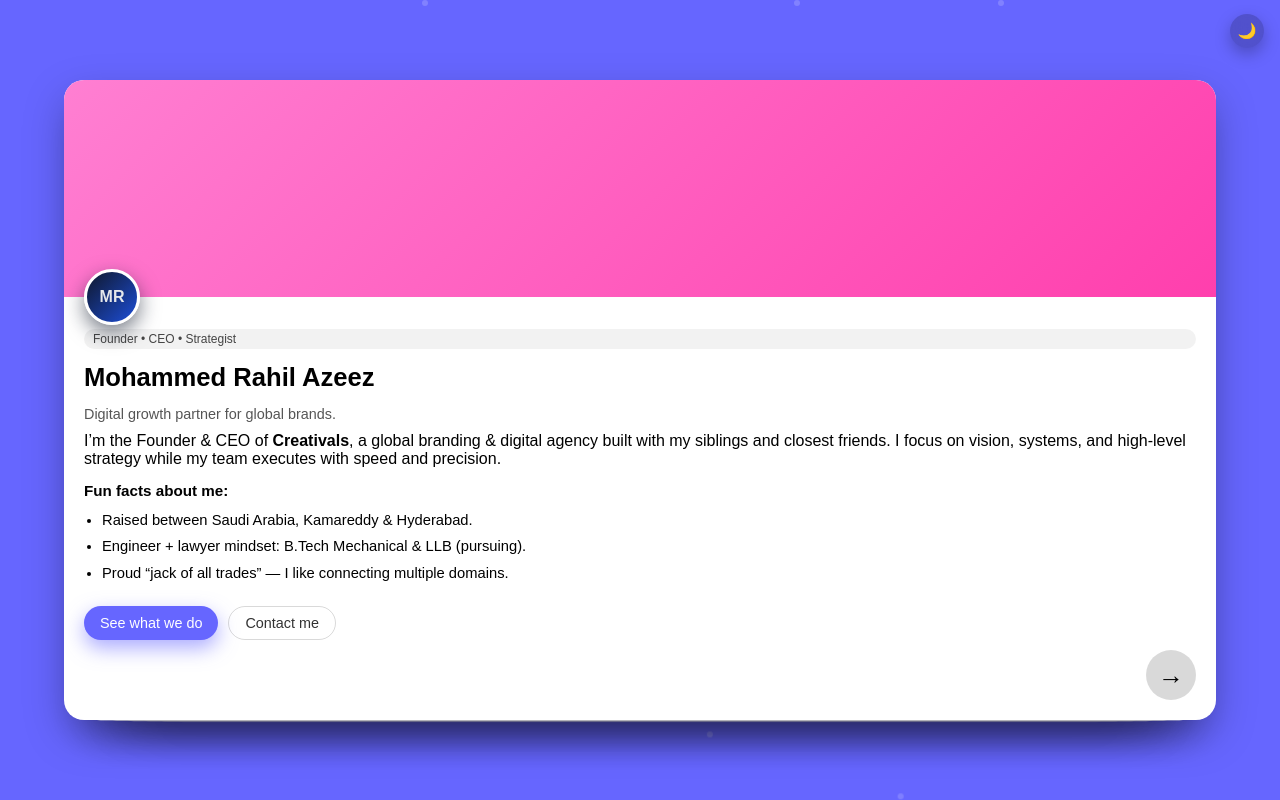
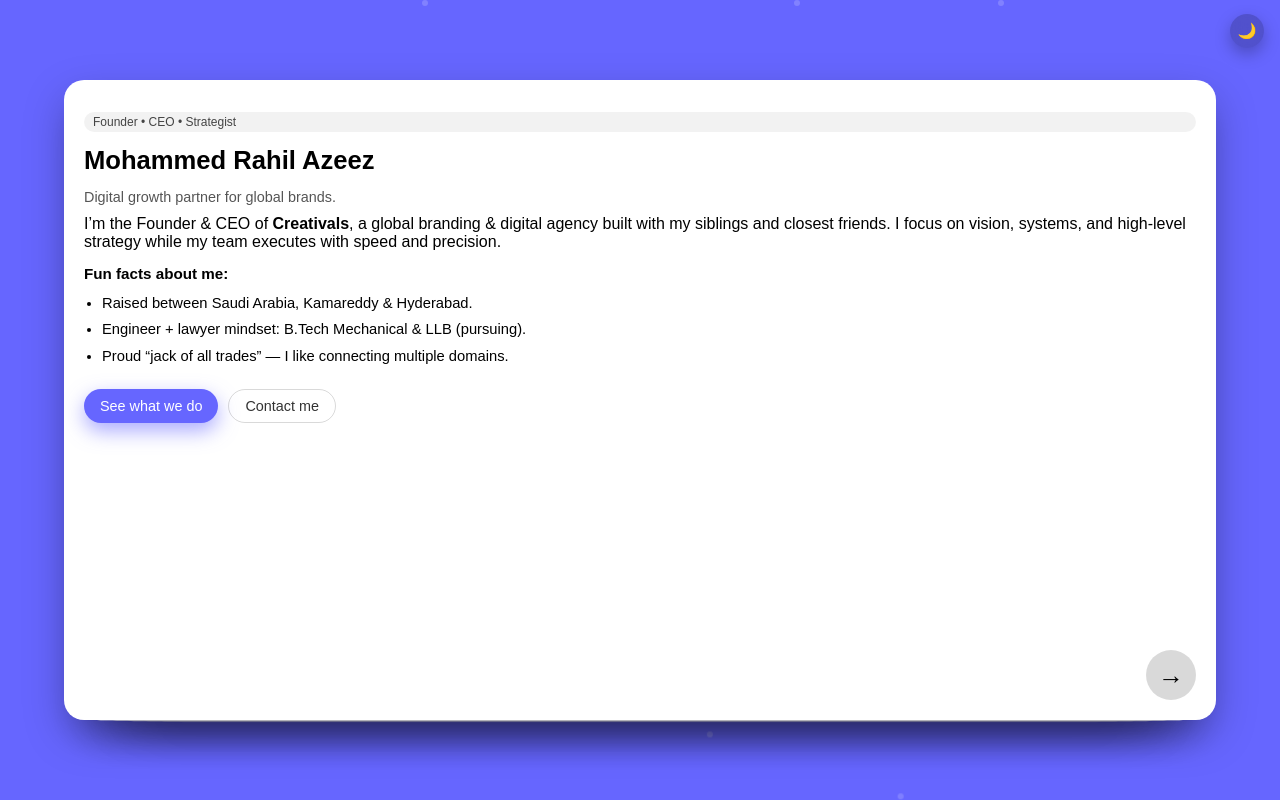
Before and after one commit to rahilcodes/rahil, a plain HTML site: page index.html in a window 1280 px wide. Drawn offline with Linux system fonts and the light colour scheme.

Commit message:
Update index.html

```diff
--- a/index.html
+++ b/index.html
@@ -155,36 +155,13 @@ body.dark .swipe-hint{
 
 /* TOP IMAGE / GRADIENT AREA */
 .card-img{
+  width:100%;
+  height:48%;
+  background-size:cover;
+  background-position:center;
   position:relative;
-  overflow:visible!important;
 }
 
-
-/* AVATAR ON FIRST CARD */
-.avatar{
-  position:absolute;
-  bottom:-28px;  /* moves it into content visually */
-  left:20px;
-  width:56px;
-  height:56px;
-  border-radius:999px;
-  background:linear-gradient(135deg,#0f172a,#1d4ed8);
-  border:3px solid #ffffff;
-  display:flex;
-  align-items:center;
-  justify-content:center;
-  font-weight:bold;
-  font-size:1rem;
-  color:#e5e7eb;
-  box-shadow:0 8px 20px rgba(15,23,42,0.55);
-  z-index: 20;
-  pointer-events:none;
-}
-
-
-body.dark .avatar{
-  border-color:#020617;
-}
 
 /* CONTENT AREA */
 .card-content{
@@ -198,11 +175,10 @@ body.dark .avatar{
 .card-content h2{
   font-size:1.6rem;
   margin-bottom:4px;
-  white-space:normal!important;
   overflow:hidden;
-  word-break:break-word;
+  white-space:normal;
+  word-wrap:break-word;
 }
-
 
 /* FUN FACTS SMALL HEADING */
 .subheading{
@@ -350,9 +326,7 @@ body.dark #easterEgg{
 
 <!-- CARD 0 – YOU / FOUNDER + FUN FACTS + EASTER EGG -->
 <div id="c0" class="card">
-  <div class="card-img" style="background:linear-gradient(135deg,#ff7fd2,#ff3fad); height:50%;">
-    <div class="avatar">MR</div>
-  </div>
+
   <div class="card-content">
     <span class="chip">Founder • CEO • Strategist</span>
     <h2 id="founderName">Mohammed Rahil Azeez</h2>
```
